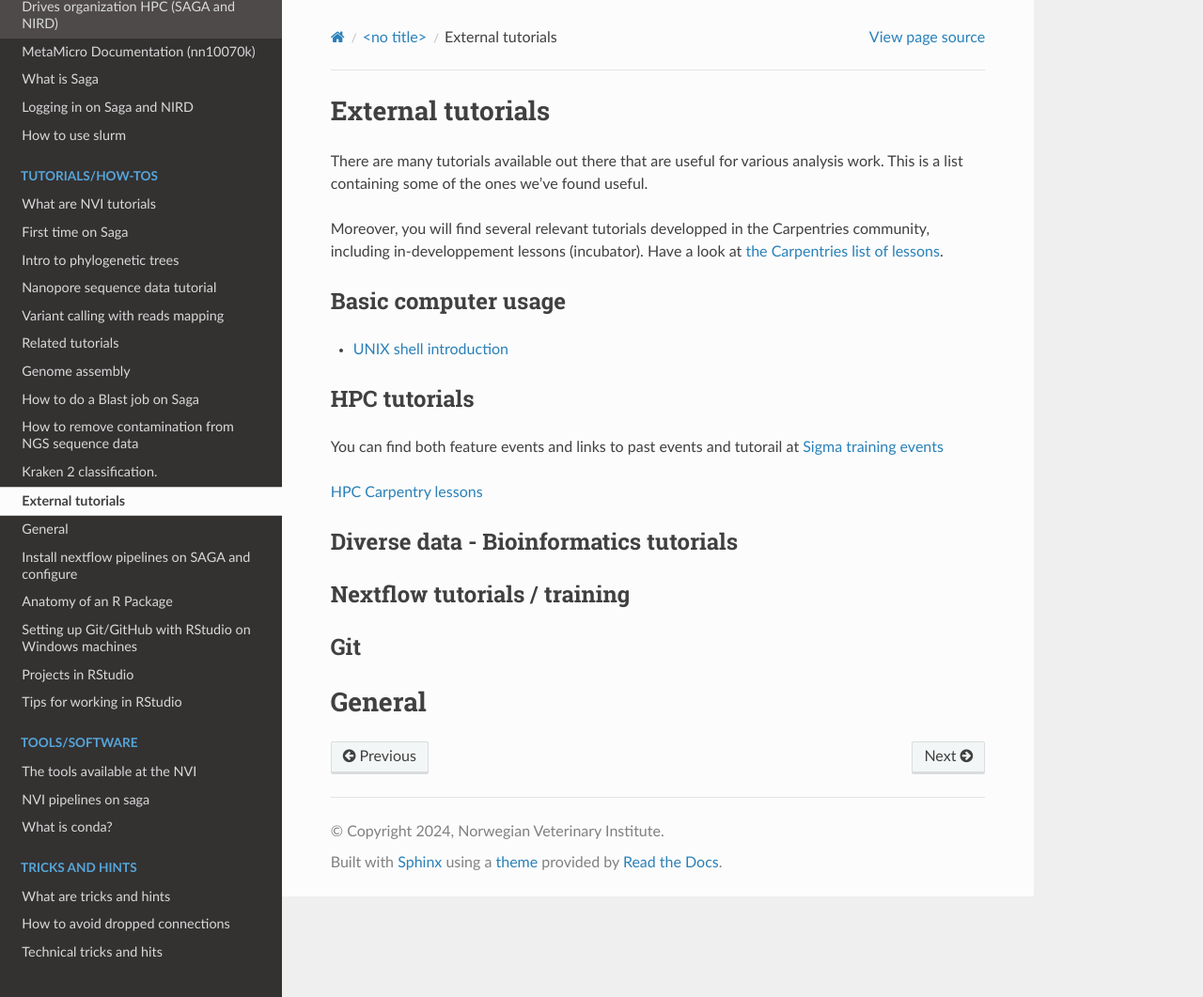
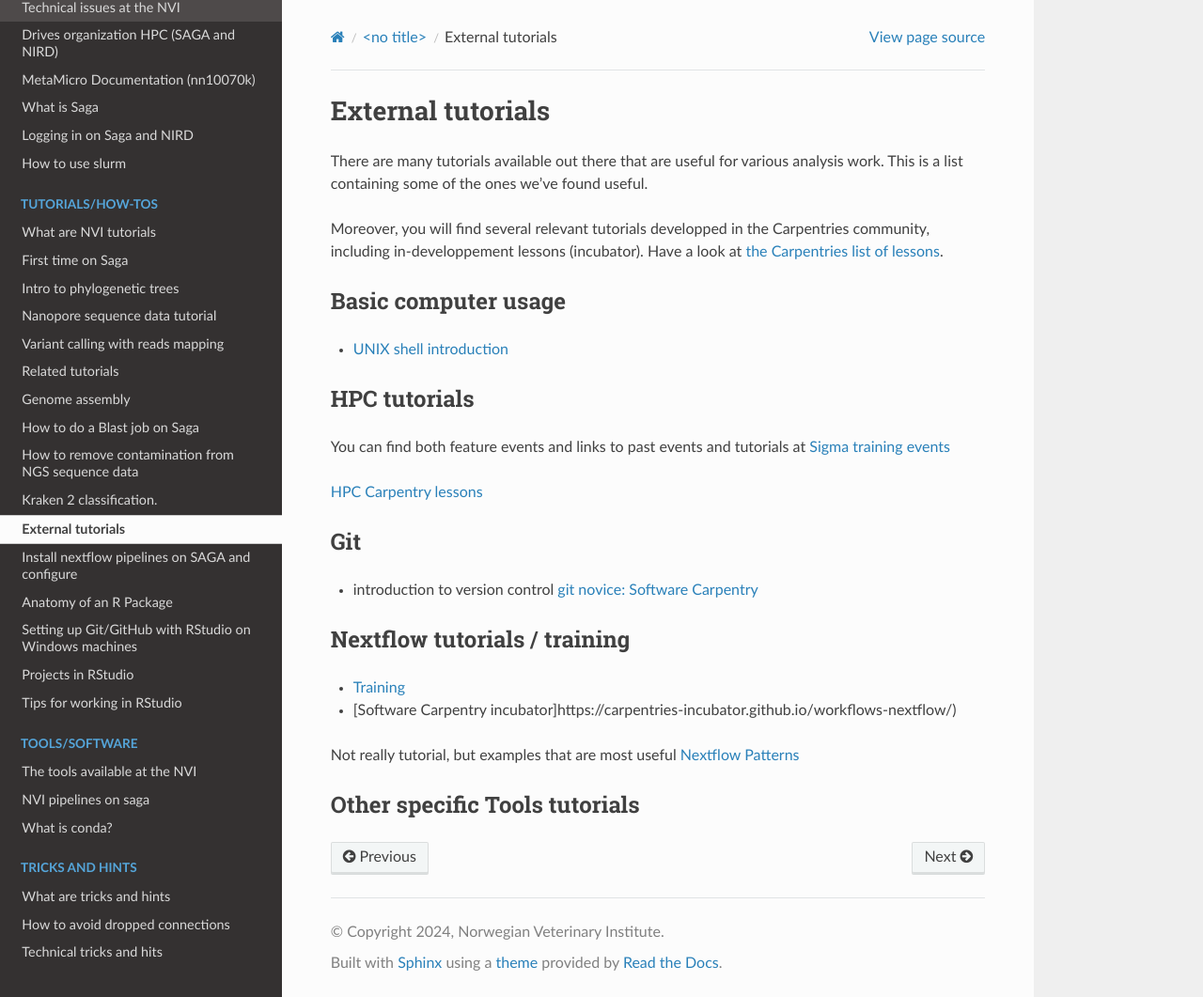
Before and after one commit to NorwegianVeterinaryInstitute/nvi-documentation, a Sphinx documentation site: the page built from docs/source/tutorials/external_tutorials.md, in a window 1280 px wide and 1061 px high. Shown: the whole window at 94% size. Built offline with Sphinx 7.4.7 and the Read the Docs theme 2.0.0, drawn with Linux system fonts in a browser that asks for light colours; pages that are not in the unit, such as notebooks, are missing from menus.

Commit message:
Update external_tutorials.md

```diff
--- a/docs/source/tutorials/external_tutorials.md
+++ b/docs/source/tutorials/external_tutorials.md
@@ -12,15 +12,22 @@ Have a look at [the Carpentries list of lessons](https://carpentries.org/communi
 * [UNIX shell introduction](http://swcarpentry.github.io/shell-novice/)
 
 ## HPC tutorials
-You can find both feature events and links to past events and tutorail at
+You can find both feature events and links to past events and tutorials at
 [Sigma training events](https://documentation.sigma2.no/training/events.html)
 
 [HPC Carpentry lessons](https://www.hpc-carpentry.org/community-lessons/#hpc-carpentry)
 
-## Diverse data - Bioinformatics tutorials
+## Git
+- introduction to version control [git novice: Software Carpentry](https://swcarpentry.github.io/git-novice/)
 
 ## Nextflow tutorials / training
+- [Training](https://training.nextflow.io/)
+- [Software Carpentry incubator]https://carpentries-incubator.github.io/workflows-nextflow/)
 
-## Git
+Not really tutorial, but examples that are most useful  [Nextflow Patterns](https://nextflow-io.github.io/patterns/)
 
-# General
+## Other specific Tools tutorials
+<!--
+### Samtools
+- []https://github.com/arq5x/tutorials
+-->
```
